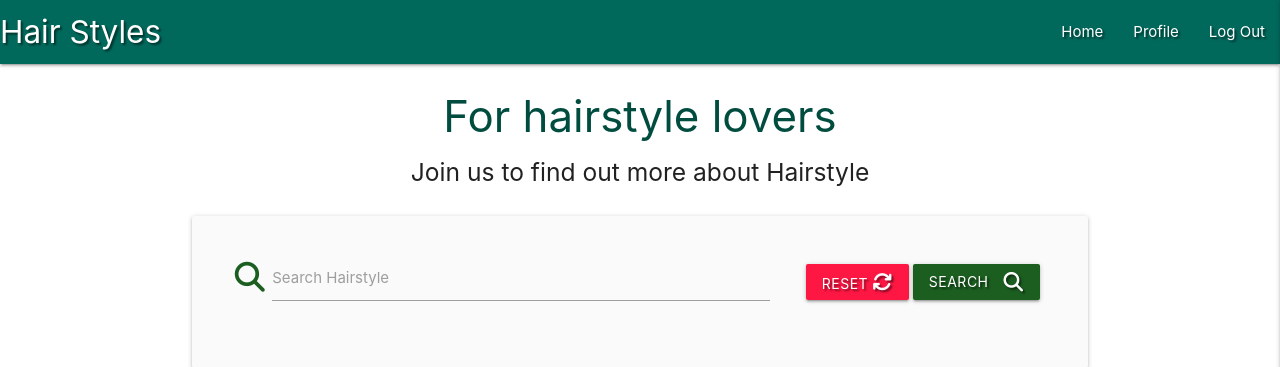
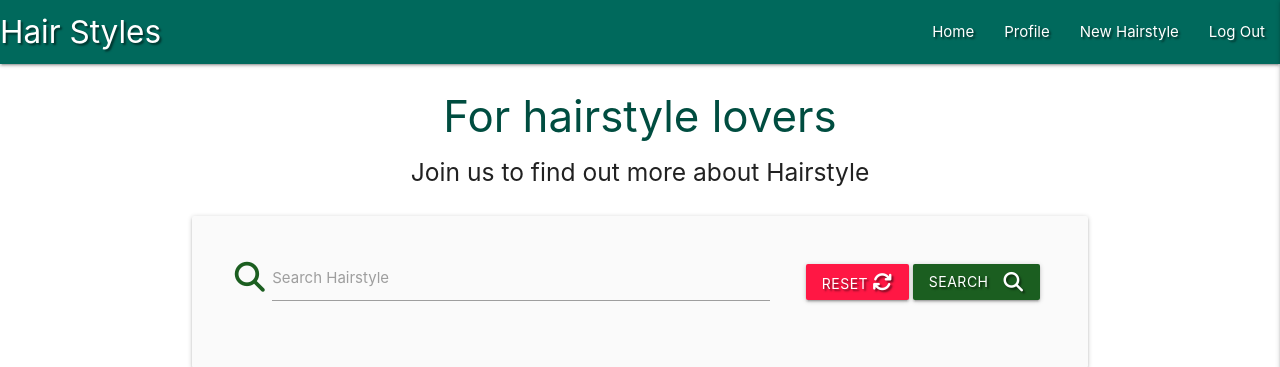
Before and after one commit to JoelineAlves/hair_manager, a Flask app: page / in a window 1280 px wide. Shown: the top 367 px of the page. Run offline with Flask 3, Linux system fonts and the light colour scheme; the visitor is signed in with stand-in values (Sample User, id 1); data that the repository does not hold is empty; some libraries are stand-ins or nearby versions.

Commit message:
Add url New hairstyle on the navbar

```diff
--- a/templates/base.html
+++ b/templates/base.html
@@ -23,6 +23,7 @@
                 <li><a href="{{ url_for('get_hairs') }}">Home</a></li>
             {% if session.user %}
                 <li><a href="{{ url_for('profile', username=session['user']) }}">Profile</a></li>
+                <li><a href="{{ url_for('add_hairstyle') }}">New Hairstyle</a></li>
                 <li><a href="{{ url_for('logout') }}">Log Out</a></li>
             {% else %}
                 <li><a href="{{ url_for('login') }}">Log In</a></li>
@@ -38,6 +39,7 @@
             <li><a href="{{ url_for('get_hairs') }}">Home</a></li>
         {% if session.user %}
             <li><a href="{{ url_for('profile', username=session['user']) }}">Profile</a></li>
+            <li><a href="{{ url_for('add_hairstyle') }}">New Hairstyle</a></li>
             <li><a href="{{ url_for('logout') }}">Log Out</a></li>
         {% else %}
             <li><a href="{{ url_for('login') }}">Log In</a></li>
```
